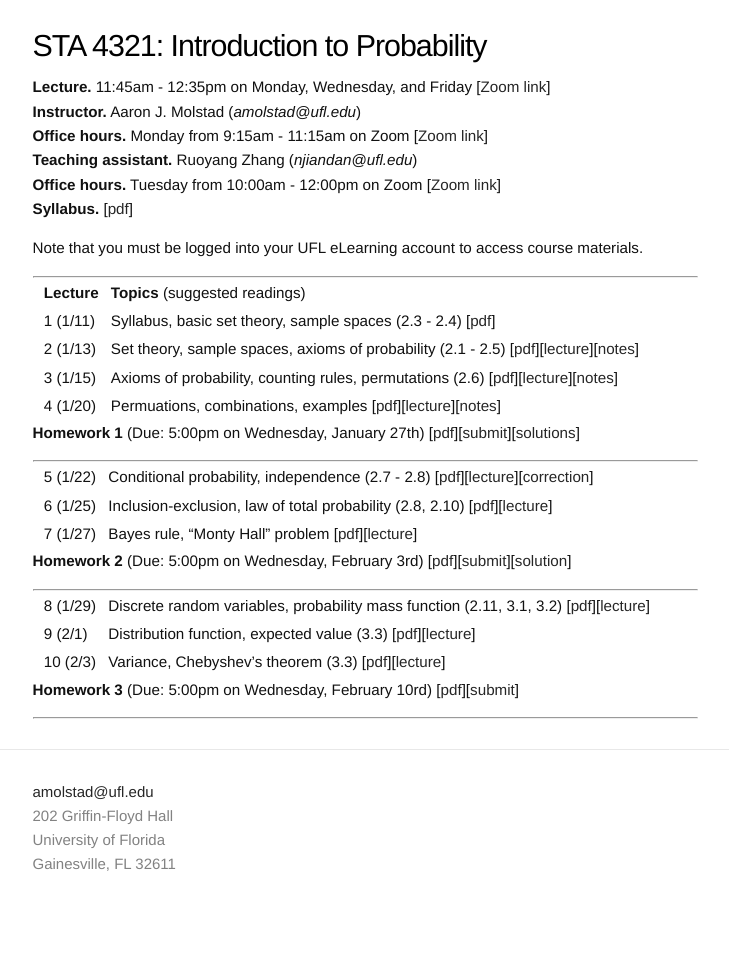
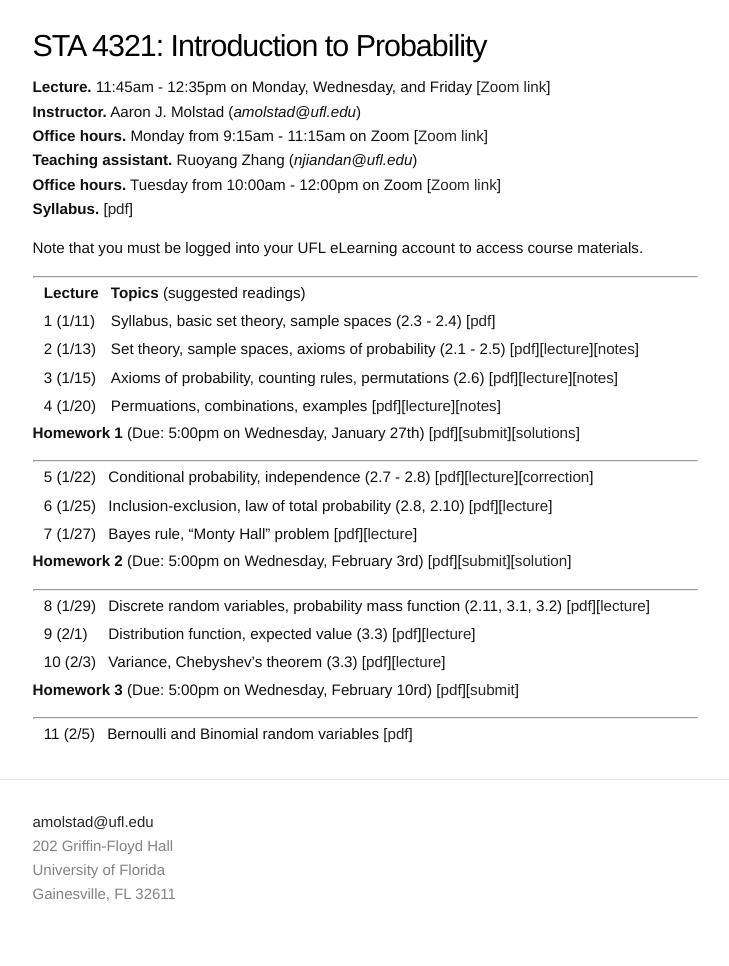
Before and after one commit to ajmolstad/ajmolstad.github.io, a Jekyll site: the page built from S21_STA4321.md, in a window 1280 px wide. Shown: the whole page, without its empty margins (275-1004 px from the left). Built offline with Jekyll 4.4.1, drawn with Linux system fonts in a browser that asks for light colours; before the commit the page ends 936 px from its top, so only the background shows below that.

Commit message:
Update S21_STA4321.md

```diff
--- a/S21_STA4321.md
+++ b/S21_STA4321.md
@@ -41,3 +41,6 @@ Note that you must be logged into your UFL eLearning account to access course ma
  **Homework 3** (Due: 5:00pm on Wednesday, February 10rd) [[pdf](https://ufl.instructure.com/files/56776900/download?download_frd=1)][[submit](https://ufl.instructure.com/courses/426946/assignments/4617554)]
 
  ----------------
+
+
+ || 11 (2/5) || Bernoulli and Binomial random variables [[pdf](https://ufl.instructure.com/files/56812650/download?download_frd=1)] ||
```
